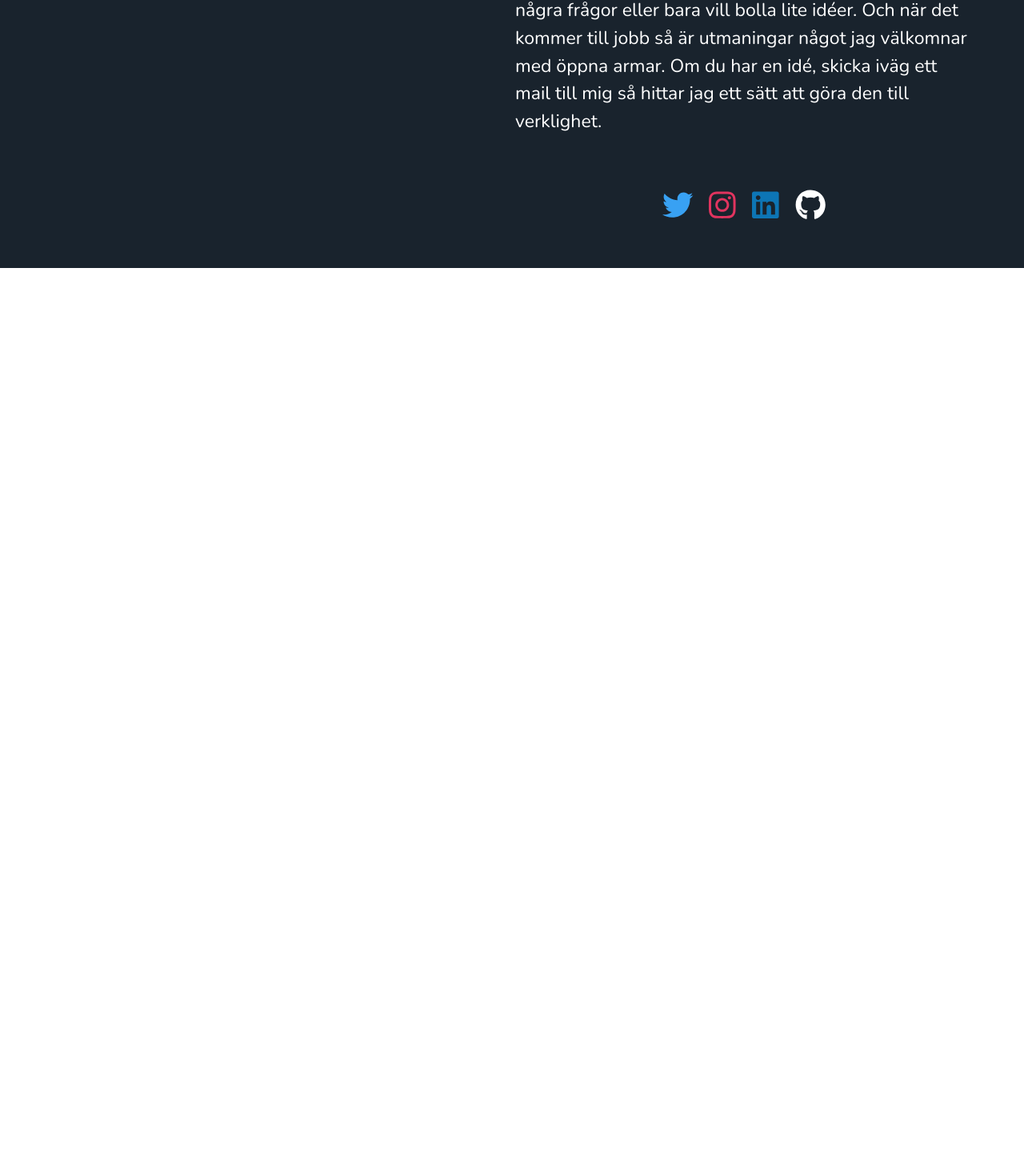
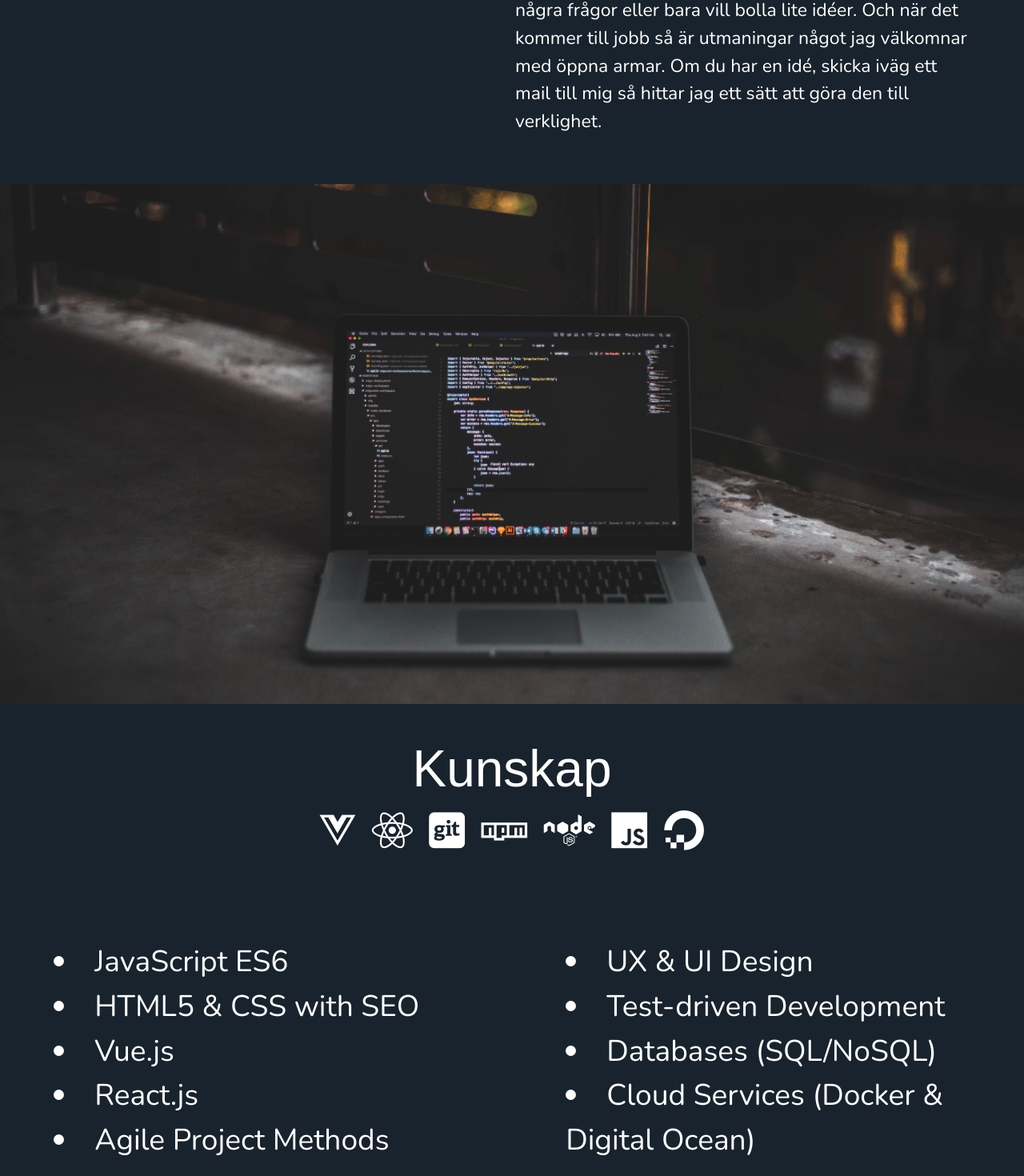
Before and after one commit to maccydrums/marcuscodes-v2, a Vue app: page /om-mig in a window 1280 px wide. Shown: the part 981-2451 px from the top of the page at 80% size. Before the commit the page ends 1316 px from the top, so only its background shows below. Built offline with nearby package versions, Linux system fonts and the light colour scheme.

Commit message:
more work on mobile

```diff
--- a/src/views/About.vue
+++ b/src/views/About.vue
@@ -32,7 +32,7 @@
             <li>Portfolio</li>
           </router-link>
           <router-link to="/kontakt">
-            <li>Kontakta mig</li>
+            <li>Kontakt</li>
           </router-link>
         </ul>
       </div>
--- a/src/views/Kontakt.vue
+++ b/src/views/Kontakt.vue
@@ -14,13 +14,13 @@
       </router-link>
     </div>
     <div class="content">
-      <h3>kontakta mig</h3>
+      <h3>kontakt</h3>
       <div class="info">
         <div class="left-aside">
           <p>Är du intresserad av att jobba med mig eller bara vill diskutera en idé? Hör av dig till mig så återkommer jag så fort jag kan!</p>
         </div>
         <div class="right-aside">
-          <figure class="social-media has-text-centered">
+          <!-- <figure class="social-media has-text-centered">
             <li class="pv3 ph2 ma0 link grow">
               <a href="https://twitter.com/maccydrums" target="_blank">
                 <font-awesome-icon :icon="['fab', 'twitter']" size="3x" style="color: #38A1F3;" />
@@ -53,9 +53,9 @@
                 />
               </a>
             </li>
-          </figure>
-          <a class="mail" href="mailto:hej@marcuscodes.se">💻 hej@marcuscodes.se</a>
-          <p>📞 076-118 48 57</p>
+          </figure> -->
+          <a class="mail" href="mailto:hej@marcuscodes.se">hej@marcuscodes.se</a>
+          <p>076-118 48 57</p>
         </div>
       </div>
     </div>
@@ -87,7 +87,7 @@ h1 {
 }
 .content {
   width: 100%;
-  height: 28vw;
+  height: 25vw;
   font-size: 3vw;
   line-height: 3.8vw;
   margin-top: 25vw;
@@ -126,6 +126,7 @@ h1 {
 }
 .left-aside {
   flex: 1;
+  /* background-color: grey; */
 }
 .left-aside p {
   text-align: left;
@@ -133,13 +134,13 @@ h1 {
 .right-aside {
   flex: 1;
   flex-direction: column;
-  text-align: left;
+  align-self: center;
+  justify-content: center;
+  /* background-color: lightgreen; */
+  height: 16vw;
 }
 .right-aside a {
   color: white;
-}
-.right-aside p, .right-aside .mail {
-  margin-left: 8vw;
 }
 .right-aside a:hover {
   color: grey;
--- a/src/views/Om.vue
+++ b/src/views/Om.vue
@@ -38,7 +38,7 @@
             till verklighet.
           </p>
 
-          <figure class="social-media has-text-centered">
+          <!-- <figure class="social-media has-text-centered">
             <li class="pv3 ph2 ma0 link grow">
               <a href="https://twitter.com/maccydrums" target="_blank">
                 <font-awesome-icon :icon="['fab', 'twitter']" size="3x" style="color: #38A1F3;" />
@@ -71,10 +71,43 @@
                 />
               </a>
             </li>
-          </figure>
+          </figure> -->
         </figure>
       </div>
     </div>
+    <div class="education">
+    </div>
+    <div class="kunskaper">
+        <h1>Kunskap</h1>
+          <div class="education-header">
+            <i class="fab fa-vuejs"></i>
+            <i class="fab fa-react"></i>
+            <i class="fab fa-git-square"></i>
+            <i class="fab fa-npm"></i>
+            <i class="fab fa-node"></i>
+            <i class="fab fa-js"></i>
+            <i class="fab fa-digital-ocean"></i>
+          </div>
+          <div class="columns is-variable is-4 grid-xl">
+            <figure class="column">
+              <ul>
+                <li>JavaScript ES6</li>
+                <li>HTML5 & CSS with SEO</li>
+                <li>Vue.js</li>
+                <li>React.js</li>
+                <li>Agile Project Methods</li>
+              </ul>
+            </figure>
+            <figure class="column">
+              <ul>
+                <li>UX & UI Design</li>
+                <li>Test-driven Development</li>
+                <li>Databases (SQL/NoSQL)</li>
+                <li>Cloud Services (Docker & Digital Ocean)</li>
+              </ul>
+            </figure>
+          </div>
+      </div>
   </div>
 </template>
 
@@ -110,7 +143,6 @@ h1 {
   flex-direction: column;
   align-items: center;
   background-color: #19232d;
-
 }
 .content h3 {
   font-family: "hwt artz", sans-serif;
@@ -134,7 +166,8 @@ h1 {
   color: white;
   width: 100%;
   margin-top: 100px;
-  margin-bottom: 15px;
+  margin-bottom: 50px;
+
 }
 .columns .header {
   font-family: 'hwt artz', sans-serif;
@@ -156,22 +189,82 @@ h1 {
 .social-media {
   margin-bottom: 2vw;
 }
-ul {
+.social-media ul {
   list-style-type: none;
   padding: 0;
 }
-li {
+.social-media li {
   display: inline-block;
   margin: 0 10px;
 }
-li a:hover {
+.social-media li a:hover {
   color: rgb(0, 0, 0);
 }
-li a {
+.social-media li a {
   color: hsla(0, 0%, 20%, 1);
   font-size: 1vw;
   /* color: rgba( 45, 55, 65, .85 );           ALTERNATIVE COLOR*/
   text-decoration: none;
+}
+.education {
+  width: 100%;
+  min-height: 650px;
+  background-image: url('../assets/backend.jpg');
+  background-position: center -50px;
+  background-repeat: no-repeat;
+  background-size: cover;
+  margin-top: -25px;
+  display: flex;
+  flex-direction: column;
+  align-items: center;
+  justify-content: flex-start;
+  padding: 40px;
+}
+.kunskaper {
+  width: 100%;
+  background-color: #19232d;
+  display: flex;
+  flex-direction: column;
+  justify-content: center;
+  align-content: center;
+}
+.education-header {
+  display: flex;
+  justify-content: center;
+  width: 100%;
+  min-height: 100px;
+  margin-bottom: 30px;
+}
+.education-header i {
+  margin: 0.8vw;
+  font-size: 4vw;
+  margin-top: 30px;
+  color: white;
+}
+.kunskaper h1 {
+  font-size: 5vw;
+  color: white;
+  text-align: center;
+  margin-top: 60px;
+}
+.kunskaper .columns {
+  margin-top: 50px;
+  display: flex;
+  flex-direction: row;
+  justify-content: center;
+  align-self: center;
+}
+.kunskaper .columns ul {
+  list-style-type: initial;
+  font-family: 'nunito', sans-serif;
+  font-size: 2.9vw;
+  margin-bottom: 80px;
+  list-style-position: inside;
+  text-align:left;
+  margin-left: 4vw;
+}
+.kunskaper .columns ul li{
+  color: white;
 }
 
 #menuToggle {
@@ -280,5 +373,24 @@ li a {
   .social-media {
     margin-bottom: 20px;
   }
+  .kunskaper h1 {
+    font-size: 12vw;
+  }
+  .education-header i {
+    font-size: 10vw;
+    margin: 1.2vw;
+    margin-top: 30px;
+  }
+  .kunskaper .columns {
+    flex-direction: column;
+    align-self: center;
+  }
+  .kunskaper .columns ul {
+    margin-left: 0px;
+    line-height: 35px;
+  }
+  .kunskaper .columns ul li{
+    font-size: 6vw;
+  }
 }
 </style>
```
